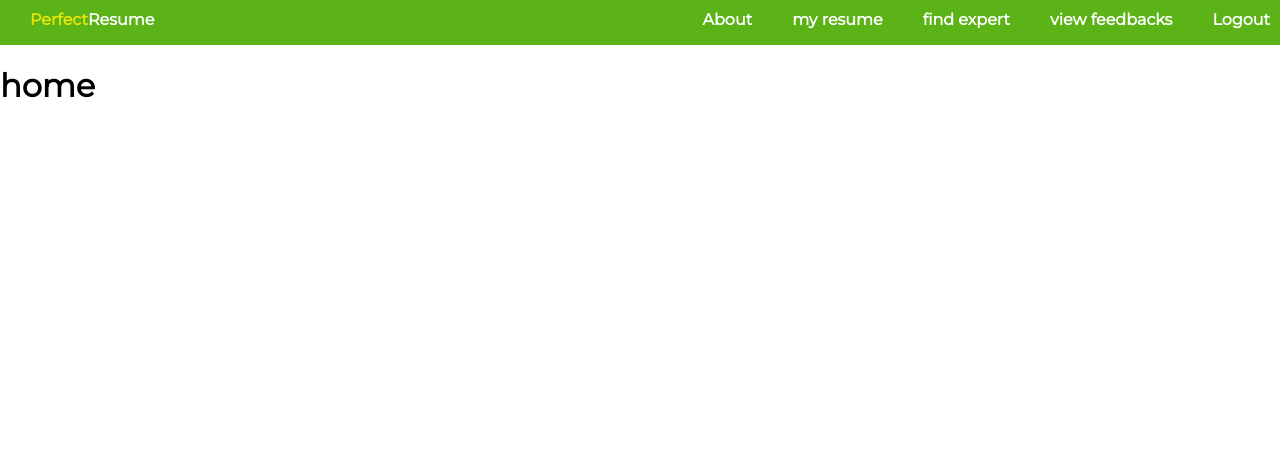
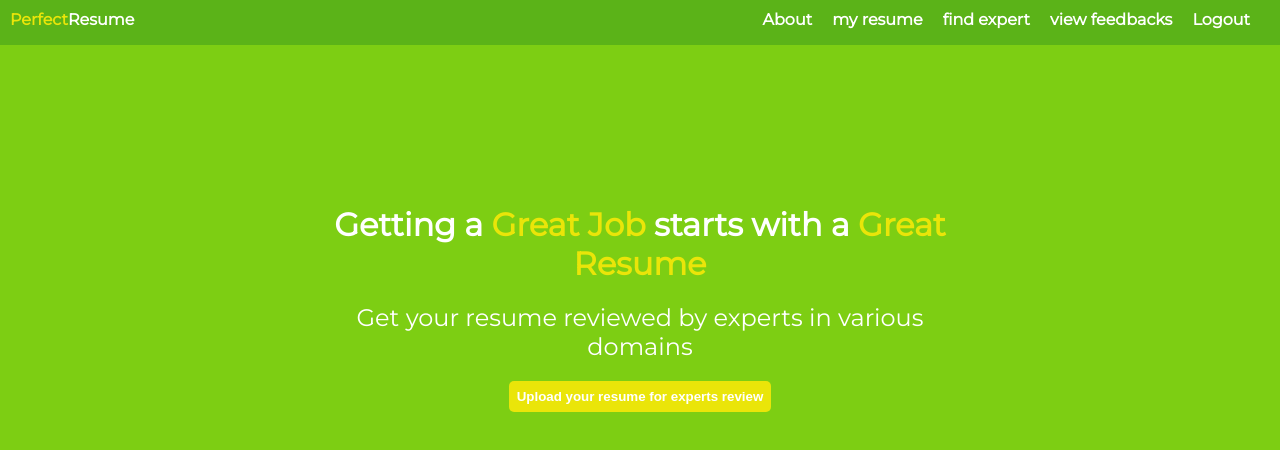
Before and after one commit to rohan2734/resume-review-and-feedback, a React (Create React App) app in the folder frontend/: page / in a window 1280 px wide. Shown: the top 450 px of the page. Built offline with nearby package versions, Linux system fonts and the light colour scheme.

Commit message:
finished home page design

```diff
--- a/frontend/public/index.html
+++ b/frontend/public/index.html
@@ -2,14 +2,14 @@
 <html lang="en">
   <head>
     <meta charset="utf-8" />
-    <link rel="icon" href="%PUBLIC_URL%/favicon.ico" />
+    <!-- <link rel="icon" href="%PUBLIC_URL%/favicon.ico" /> -->
     <meta name="viewport" content="width=device-width, initial-scale=1" />
     <meta name="theme-color" content="#000000" />
     <meta
       name="description"
       content="Web site created using create-react-app"
     />
-    <link rel="apple-touch-icon" href="%PUBLIC_URL%/logo192.png" />
+    <!-- <link rel="apple-touch-icon" href="%PUBLIC_URL%/logo192.png" /> -->
     <!--
       manifest.json provides metadata used when your web app is installed on a
       user's mobile device or desktop. See https://developers.google.com/web/fundamentals/web-app-manifest/
@@ -30,7 +30,7 @@
     <link rel="preconnect" href="https://fonts.gstatic.com" crossorigin>
     <link href="https://fonts.googleapis.com/css2?family=Montserrat&display=swap" rel="stylesheet">
 
-    <title>React App</title>
+    <title>Perfect Resume</title>
   </head>
   <body>
     <noscript>You need to enable JavaScript to run this app.</noscript>
--- a/frontend/src/Components/Navbar.module.css
+++ b/frontend/src/Components/Navbar.module.css
@@ -1,6 +1,6 @@
 .menu{
     width: 100%;
-    height: 25px;
+    height: 45px;
     padding: 10px;
     list-style: none;
     display: flex;
@@ -9,15 +9,24 @@
     margin: 0;
     font-weight: bold;
     color: white;
+    box-sizing: border-box;
 }
 
 .menu__items{
+    /* text-align: center; */
 
 }
 
 .menu__item{
    display: inline-block;
-   padding: 0 20px;
+   padding: 0 20px 5px 0;
+   /* text-align: center; */
+
+   /* margin: auto; */
+}
+
+.menu__item:hover{
+    border-bottom: 2px solid white;
 }
 
 .name__item{
--- a/frontend/src/Pages/Home.js
+++ b/frontend/src/Pages/Home.js
@@ -1,10 +1,16 @@
 import React from 'react';
+import styles from "./Home.module.css";
 
 const Home = () => {
     return (
-        <div>
-            <h1>home</h1>
+        <div  className={styles.container__parent}>
+         <div className={styles.container}>
+            <h1 className={styles.container__title}>Getting a <span className={styles.container__title__highlight}>Great Job</span> starts with a <span className={styles.container__title__highlight}>Great Resume</span></h1>
+            <h2 className={styles.container__subtitle}>Get your resume reviewed by experts in various domains</h2>
+            <button className={styles.container__button}>Upload your resume for experts review</button>
         </div>
+        </div>
+
     );
 }
 
--- /dev/null
+++ b/frontend/src/Pages/Home.module.css
@@ -0,0 +1,38 @@
+.container__parent{
+    background: #7DCE13;
+    width: 100%;
+}
+.container{
+    background: #7DCE13;
+    width: 50%;
+    height: calc(100vh - 45px);
+    margin: 0;
+    box-sizing: border-box;
+    margin: auto;
+    text-align: center;
+    padding: 10rem 0;
+    /* padding: 2rem 4rem; */
+    /* 45px is the height of the navbar  */
+}
+
+.container__title{
+    font-weight: bold;
+    color: white;
+    margin: 0;
+}
+.container__title__highlight{
+    color: #EAE509;
+}
+
+.container__subtitle{
+    font-weight: lighter;
+    color: white;
+}
+.container__button{
+    border: 0;
+    padding: 0.5rem;
+    color:white;
+    font-weight: bold;
+    background-color: #EAE509;
+    border-radius: 5px;
+}
```
